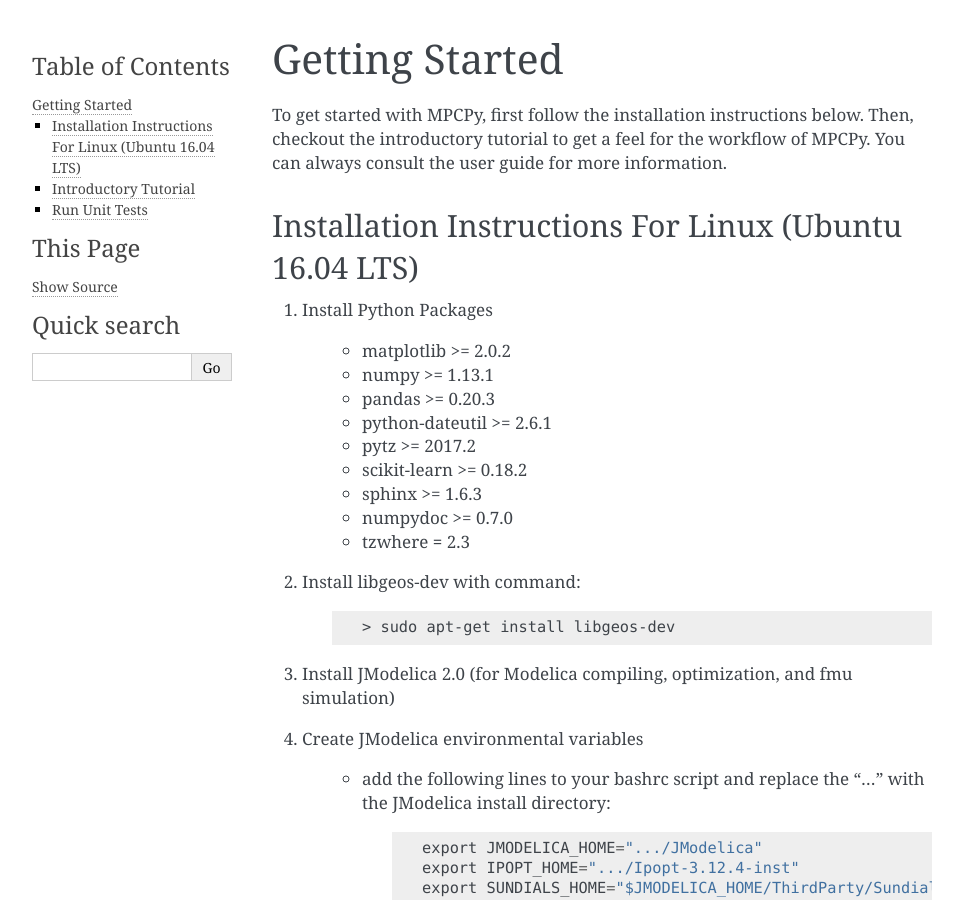
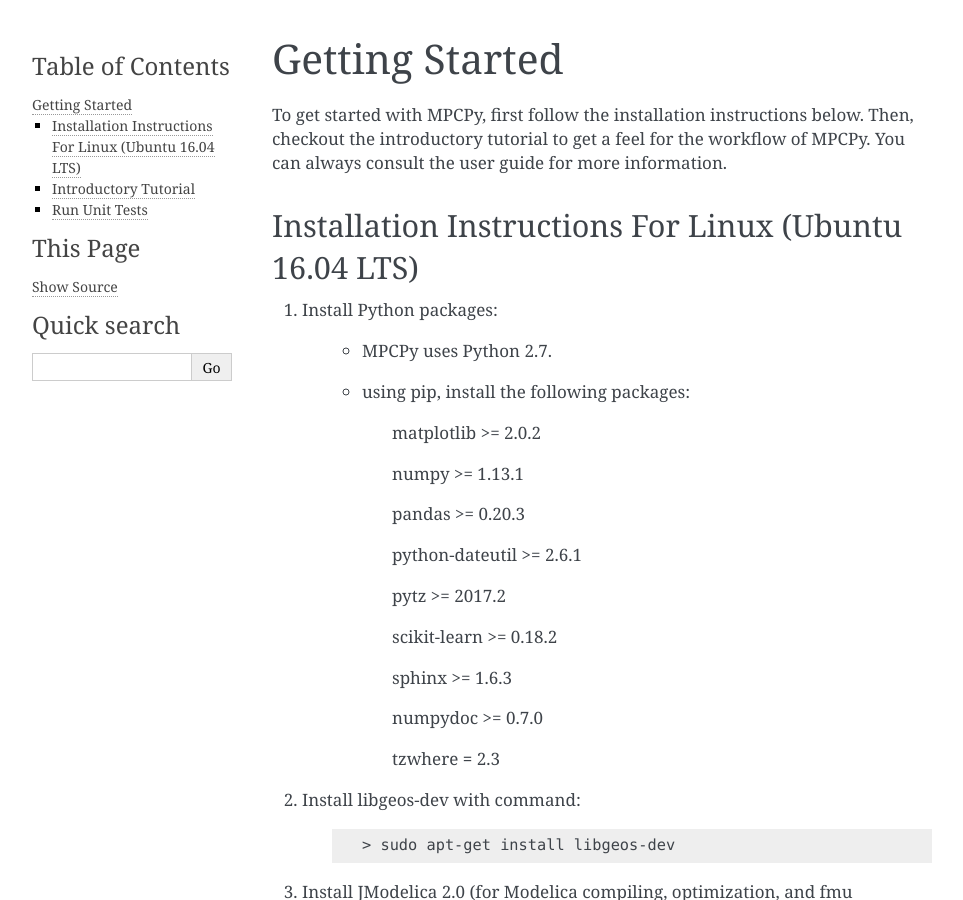
Before and after one commit to lbl-srg/MPCPy, a Sphinx documentation site: the page built from doc/userGuide/source/gettingStarted.rst, in a window 1280 px wide and 900 px high. Shown: the whole window, without its empty margins (148-1111 px from the left). Built offline with Sphinx 7.4.7, drawn with Linux system fonts in a browser that asks for light colours.

Commit message:
Update docs.

```diff
--- a/README.rst
+++ b/README.rst
@@ -10,6 +10,8 @@
 
 ## Getting Started
 For installation instructions and an introductory tutorial, see Section 2 of the [User Guide](https://github.com/lbl-srg/MPCPy/tree/master/doc/userGuide).
+
+MPCPy uses Python 2.7 and has been tested on Ubuntu 16.04.
 
 ## Contributing
 If you are interested in contributing to this project:
--- a/doc/userGuide/source/gettingStarted.rst
+++ b/doc/userGuide/source/gettingStarted.rst
@@ -6,17 +6,29 @@
 Installation Instructions For Linux (Ubuntu 16.04 LTS)
 ------------------------------------------------------
 
-1. Install Python Packages
+1. Install Python packages:
 
-    - matplotlib >= 2.0.2
-    - numpy >= 1.13.1
-    - pandas >= 0.20.3
-    - python-dateutil >= 2.6.1
-    - pytz >= 2017.2
-    - scikit-learn >= 0.18.2
-    - sphinx >= 1.6.3
-    - numpydoc >= 0.7.0
-    - tzwhere **=** 2.3
+    - MPCPy uses Python 2.7.
+
+    - using pip, install the following packages:
+
+	    matplotlib >= 2.0.2
+
+	    numpy >= 1.13.1
+
+	    pandas >= 0.20.3
+
+	    python-dateutil >= 2.6.1
+
+	    pytz >= 2017.2
+
+	    scikit-learn >= 0.18.2
+
+	    sphinx >= 1.6.3
+
+	    numpydoc >= 0.7.0
+
+	    tzwhere **=** 2.3
 
 2. Install libgeos-dev with command:
 
```
Also changed, not shown: 1 other file.
